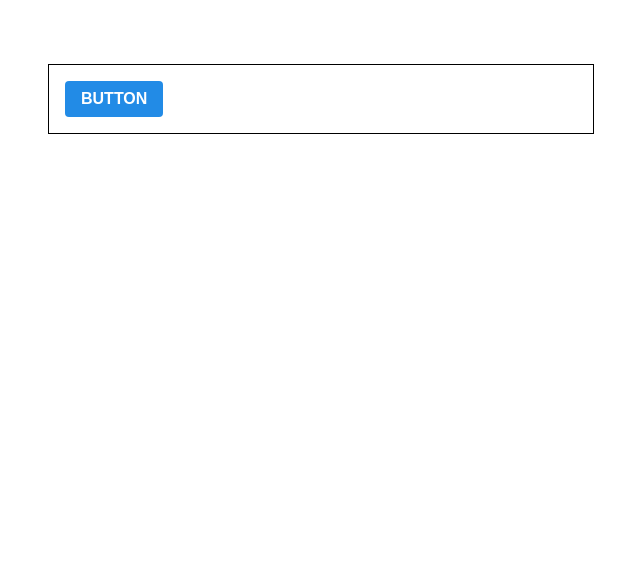
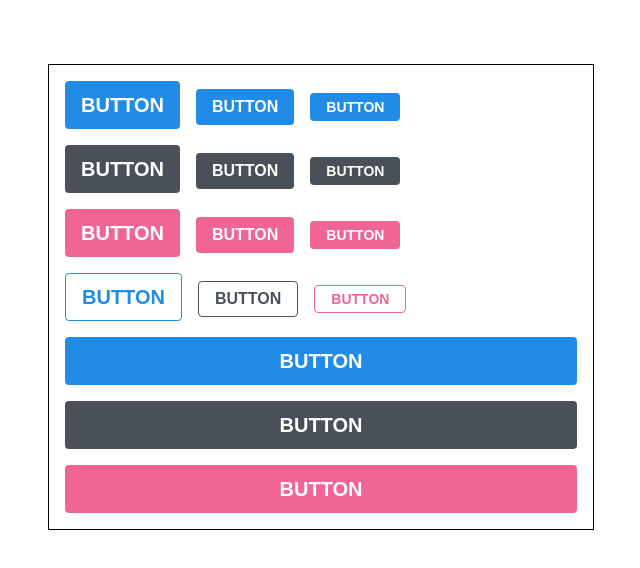
Before and after one commit to xogustlnx/react_design_styled-components, a React (Create React App) app: page / in a window 1280 px wide. Shown: the top 568 px of the page, without its empty margins (319-959 px from the left). Built offline with nearby package versions, Linux system fonts and the light colour scheme.

Commit message:
make_buttons_with_styled-components

```diff
--- a/package.json
+++ b/package.json
@@ -6,6 +6,7 @@
     "@testing-library/jest-dom": "^5.16.5",
     "@testing-library/react": "^13.4.0",
     "@testing-library/user-event": "^13.5.0",
+    "polished": "^4.2.2",
     "react": "^18.2.0",
     "react-dom": "^18.2.0",
     "react-scripts": "5.0.1",
--- a/src/App.js
+++ b/src/App.js
@@ -1,9 +1,9 @@
 import React from "react";
 import "./App.css";
-import styled, { css } from "styled-components";
+import styled, { css, ThemeProvider } from "styled-components";
 import Button from "./components/Button";
 
-const Appblock = styled.div`
+const AppBlock = styled.div`
   width: 512px;
   margin: 0 auto;
   margin-top: 4rem;
@@ -11,11 +11,90 @@
   padding: 1rem;
 `;
 
+const ButtonGroup = styled.div`
+  & + & {
+    margin-top: 1rem;
+  }
+`;
+
 function App() {
   return (
-    <Appblock>
-      <Button>BUTTON</Button>
-    </Appblock>
+    <ThemeProvider
+      theme={{
+        palette: {
+          blue: "#228be6",
+          gray: "#495057",
+          pink: "#f06595",
+        },
+
+        length: {
+          large: css`
+            height: 3rem;
+            font-size: 1.25rem;
+          `,
+          medium: css`
+            height: 2.25rem;
+            font-size: 1rem;
+          `,
+          small: css`
+            height: 1.75rem;
+            font-size: 0.875rem;
+          `,
+        },
+      }}
+    >
+      <AppBlock>
+        <ButtonGroup>
+          <Button size="large">BUTTON</Button>
+          <Button>BUTTON</Button>
+          <Button size="small">BUTTON</Button>
+        </ButtonGroup>
+
+        <ButtonGroup>
+          <Button color="gray" size="large">
+            BUTTON
+          </Button>
+          <Button color="gray">BUTTON</Button>
+          <Button color="gray" size="small">
+            BUTTON
+          </Button>
+        </ButtonGroup>
+
+        <ButtonGroup>
+          <Button color="pink" size="large">
+            BUTTON
+          </Button>
+          <Button color="pink">BUTTON</Button>
+          <Button color="pink" size="small">
+            BUTTON
+          </Button>
+        </ButtonGroup>
+
+        <ButtonGroup>
+          <Button size="large" outline>
+            BUTTON
+          </Button>
+          <Button color="gray" outline>
+            BUTTON
+          </Button>
+          <Button color="pink" size="small" outline>
+            BUTTON
+          </Button>
+        </ButtonGroup>
+
+        <ButtonGroup>
+          <Button size="large" fullwidth>
+            BUTTON
+          </Button>
+          <Button size="large" color="gray" fullwidth>
+            BUTTON
+          </Button>
+          <Button size="large" color="pink" fullwidth>
+            BUTTON
+          </Button>
+        </ButtonGroup>
+      </AppBlock>
+    </ThemeProvider>
   );
 }
 
--- a/src/components/Button.js
+++ b/src/components/Button.js
@@ -1,5 +1,59 @@
 import React from "react";
-import styled from "styled-components";
+import styled, { css, ThemeProvider } from "styled-components";
+import { darken, lighten } from "polished";
+
+const colorStyles = css`
+  ${({ theme, color, outline }) => {
+    const selected = theme.palette[color];
+    return css`
+      background: ${selected};
+      &:hover {
+        background: ${lighten(0.1, selected)};
+      }
+
+      &:active {
+        background: ${darken(0.1, selected)};
+      }
+
+      ${outline &&
+      css`
+        color: ${selected};
+        background: none;
+        border: 1px solid ${selected};
+        &:hover {
+          background: ${selected};
+          color: white;
+        }
+        &:active {
+          background: ${darken(0.1, selected)};
+          color: white;
+        }
+      `}
+    `;
+  }}
+`;
+
+const sizeStyles = css`
+  ${({ theme, size }) => {
+    const selected = theme.length[size];
+    return css`
+      ${selected};
+    `;
+  }}
+`;
+
+const full = css`
+  ${({ fullwidth }) =>
+    fullwidth &&
+    css`
+      width: 100%;
+      justify-content: center;
+      &:not(:first-child) {
+        margin-left: 0;
+        margin-top: 1rem;
+      }
+    `}
+`;
 
 const StyledButton = styled.button`
   display: inline-flex;
@@ -16,22 +70,35 @@
   height: 2.25rem;
   font-size: 1rem;
 
-  background: #228be6;
-  &:hover {
-    background: #339af0;
+  ${sizeStyles}
+
+  ${colorStyles}
+
+  &:not(:first-child) {
+    margin-left: 1rem;
   }
 
-  &:active {
-    background: #1c7ed6;
-  }
-
-  & + & {
-    margin-left: 1rem;
-  }
+  ${full}
 `;
 
-function Button({ children, ...rest }) {
-  return <StyledButton {...rest}>{children}</StyledButton>;
+function Button({ children, color, size, outline, fullwidth, ...rest }) {
+  return (
+    <StyledButton
+      color={color}
+      size={size}
+      outline={outline}
+      fullwidth={fullwidth}
+      className={fullwidth ? "fully" : ""}
+      {...rest}
+    >
+      {children}
+    </StyledButton>
+  );
 }
 
+Button.defaultProps = {
+  color: "blue",
+  size: "medium",
+};
+
 export default Button;
```
Also changed, not shown: 1 other file (tests, documents, lock files or other folders).
